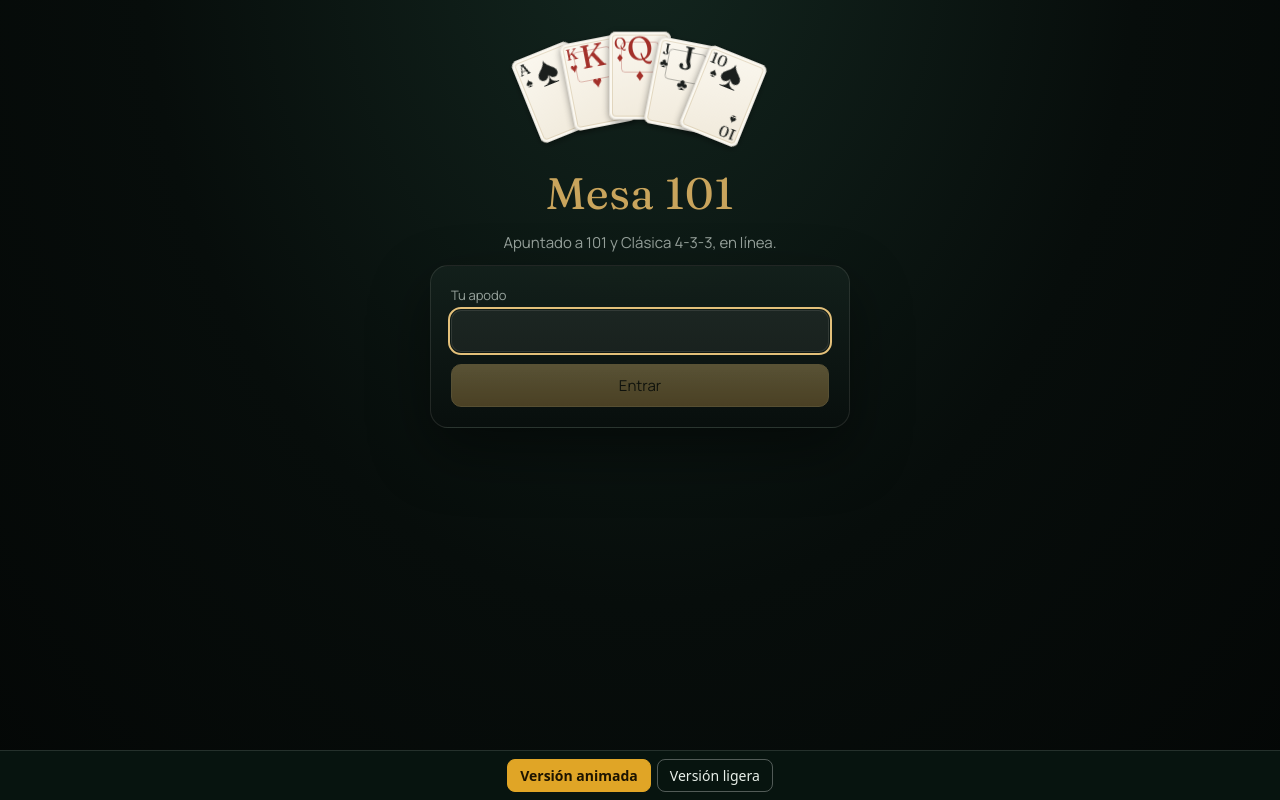
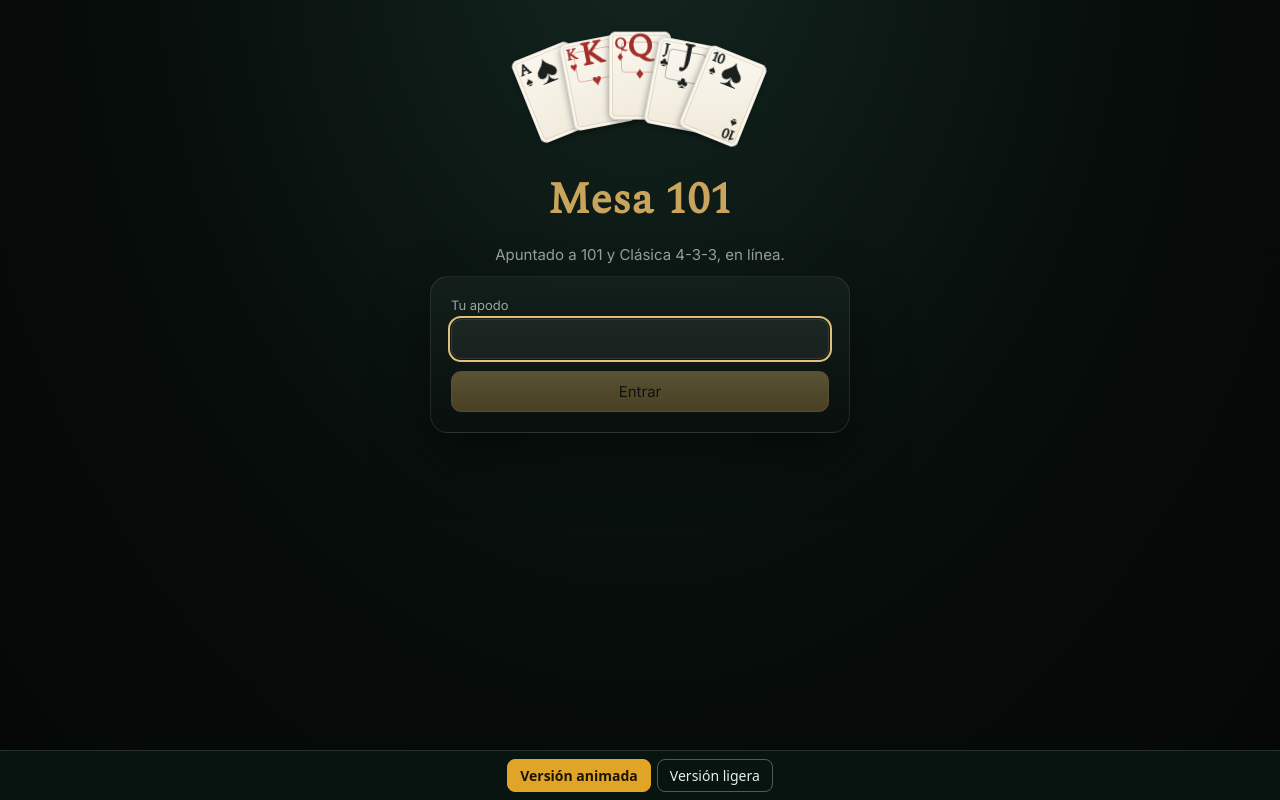
Before and after one commit to Jtoscanoa/Entrega-3-FAS, a React (Vite) app in the folder frontend/: page / in a window 1280 px wide. Both pictures are taken after a click on the button "Versión animada". Built offline with nearby package versions, Linux system fonts and the light colour scheme.

Commit message:
SPA animada: tipografia Spectral e Inter con cifras tabulares

```diff
--- a/frontend/package.json
+++ b/frontend/package.json
@@ -10,8 +10,8 @@
     "fitness": "depcruise src --config .dependency-cruiser.cjs"
   },
   "dependencies": {
-    "@fontsource/fraunces": "^5.3.0",
-    "@fontsource/manrope": "^5.3.0",
+    "@fontsource/inter": "^5.3.0",
+    "@fontsource/spectral": "^5.3.0",
     "@stomp/stompjs": "^7.0.0",
     "motion": "^14.14.0",
     "react": "^18.3.1",
--- a/frontend/src/presentacion/animada/animada.css
+++ b/frontend/src/presentacion/animada/animada.css
@@ -4,10 +4,12 @@
 .a-raiz {
   --a-tinta: #e9e4d8; --a-tenue: #98a39d; --a-borde: rgba(233, 228, 216, .11);
   --a-laton: #c9a45c; --a-turno: #e3c07a; --a-urgente: #d0564e; --a-rojo-carta: #a3302a; --a-negro-carta: #1b1f1d;
+  --a-serif: 'Spectral', Georgia, serif;
+  --a-sans: 'Inter', system-ui, -apple-system, 'Segoe UI', sans-serif;
   --cw: 66px;
   min-height: 100vh; margin-bottom: -56px; padding-bottom: 56px; color: var(--a-tinta);
   background: radial-gradient(ellipse at 50% -10%, #13261f 0%, #070d0b 55%, #040706 100%);
-  font-family: 'Manrope', system-ui, -apple-system, 'Segoe UI', sans-serif; font-size: 15px;
+  font-family: var(--a-sans); font-size: 15px;
   -webkit-font-smoothing: antialiased;
 }
 .a-raiz h1, .a-raiz h2, .a-raiz p { margin: 0; }
@@ -53,12 +55,13 @@
   position: absolute; inset: 0; border-radius: 7px; overflow: hidden; color: var(--a-negro-carta);
   background: linear-gradient(160deg, #fbf8f0 0%, #f0e9da 100%);
   box-shadow: inset 0 0 0 1px rgba(0, 0, 0, .1), inset 0 0 0 3px #fbf8f0, inset 0 0 0 4px rgba(160, 128, 64, .22);
-  font-family: 'Fraunces', Georgia, serif;
+  font-family: var(--a-serif);
 }
 .a-cara.roja { color: var(--a-rojo-carta); }
-.a-esquina { position: absolute; display: flex; flex-direction: column; align-items: center; line-height: .95; font-size: calc(var(--cw) * .25); }
-.a-esquina b { font-weight: 700; }
-.a-esquina i { font-style: normal; font-size: .82em; }
+.a-esquina { position: absolute; display: flex; flex-direction: column; align-items: center; line-height: .92; font-size: calc(var(--cw) * .255); }
+.a-esquina b { font-weight: 700; font-variant-numeric: lining-nums tabular-nums; }
+.a-esquina.doble b { font-size: .92em; letter-spacing: -.06em; }
+.a-esquina i { font-style: normal; font-size: .8em; }
 .a-esquina.arriba { top: 6%; left: 8%; }
 .a-esquina.abajo { bottom: 6%; right: 8%; transform: rotate(180deg); }
 .a-centro { position: absolute; inset: 0; display: grid; place-items: center; font-size: calc(var(--cw) * .56); line-height: 1; }
@@ -73,11 +76,11 @@
               linear-gradient(160deg, #1e3e34, #0e211b);
   box-shadow: inset 0 0 0 3px #0e211b, inset 0 0 0 4px rgba(201, 164, 92, .5);
 }
-.a-dorso span { font-family: 'Fraunces', Georgia, serif; font-weight: 700; font-size: calc(var(--cw) * .2); color: var(--a-laton); letter-spacing: .05em; padding: 2px 4px; background: #0e211b; border-radius: 3px; }
+.a-dorso span { font-family: var(--a-serif); font-weight: 700; font-variant-numeric: lining-nums tabular-nums; font-size: calc(var(--cw) * .2); color: var(--a-laton); letter-spacing: .05em; padding: 2px 4px; background: #0e211b; border-radius: 3px; }
 
 /* Encabezado */
 .a-encabezado { display: flex; align-items: center; gap: 12px; flex-wrap: wrap; padding: 10px 18px; border-bottom: 1px solid var(--a-borde); background: rgba(4, 8, 7, .6); }
-.a-marca { font-family: 'Fraunces', Georgia, serif; font-weight: 700; font-size: 20px; color: var(--a-laton); letter-spacing: .02em; }
+.a-marca { font-family: var(--a-serif); font-weight: 700; font-size: 20px; color: var(--a-laton); letter-spacing: .02em; }
 .a-info { flex: 1; color: var(--a-tenue); font-size: 14px; }
 .a-info b { color: var(--a-tinta); letter-spacing: .08em; }
 .a-conexion { display: inline-flex; align-items: center; gap: 7px; font-size: 12.5px; padding: 4px 10px; border-radius: 999px; border: 1px solid var(--a-borde); }
@@ -131,7 +134,7 @@
 }
 .a-asiento-texto { display: flex; flex-direction: column; line-height: 1.15; }
 .a-asiento-nombre { font-weight: 600; font-size: 14px; }
-.a-asiento-puntos b { font-family: 'Fraunces', Georgia, serif; font-size: 18px; color: var(--a-turno); display: inline-block; }
+.a-asiento-puntos b { font-family: var(--a-serif); font-size: 18px; font-variant-numeric: lining-nums tabular-nums; color: var(--a-turno); display: inline-block; }
 .a-asiento-puntos small { color: var(--a-tenue); font-size: 12px; }
 .a-etiqueta { font-size: 10.5px; text-transform: uppercase; letter-spacing: .1em; color: #d66a61; }
 .a-dorsos { position: relative; width: 34px; height: 30px; --cw: 20px; }
@@ -190,7 +193,7 @@
   background: var(--a-laton); transform-origin: 50% 34px; transition: opacity .45s ease;
 }
 .a-reloj-anillo.urgente span { background: var(--a-urgente); box-shadow: 0 0 6px rgba(208, 86, 78, .6); }
-.a-reloj-num { position: relative; font-family: 'Fraunces', Georgia, serif; font-size: 22px; font-variant-numeric: tabular-nums; }
+.a-reloj-num { position: relative; font-family: var(--a-serif); font-size: 22px; font-variant-numeric: lining-nums tabular-nums; }
 .a-reloj.mio .a-reloj-num { color: var(--a-turno); }
 
 .a-instruccion { position: relative; z-index: 1; text-align: center; font-size: 15px; }
@@ -198,14 +201,14 @@
 .a-toast-turno {
   position: absolute; z-index: 5; left: 0; right: 0; bottom: 20%; width: max-content; margin: 0 auto; pointer-events: none;
   padding: 8px 20px; border-radius: 999px; background: rgba(6, 12, 10, .88); border: 1px solid rgba(227, 192, 122, .6);
-  color: var(--a-turno); font-family: 'Fraunces', Georgia, serif; font-size: 19px; box-shadow: 0 10px 30px rgba(0, 0, 0, .5);
+  color: var(--a-turno); font-family: var(--a-serif); font-size: 19px; box-shadow: 0 10px 30px rgba(0, 0, 0, .5);
 }
 .a-cartel-ronda {
   position: absolute; z-index: 5; inset: 0; display: grid; place-items: center; pointer-events: none;
 }
 .a-cartel-ronda span {
   padding: 7px 22px; border-radius: 999px; background: rgba(6, 12, 10, .88); border: 1px solid rgba(201, 164, 92, .45);
-  color: var(--a-laton); font-family: 'Fraunces', Georgia, serif; font-weight: 700; font-size: 18px; letter-spacing: .08em;
+  color: var(--a-laton); font-family: var(--a-serif); font-weight: 700; font-size: 18px; letter-spacing: .08em;
   text-transform: uppercase; box-shadow: 0 10px 30px rgba(0, 0, 0, .48);
 }
 
@@ -217,8 +220,8 @@
 /* Mano en abanico */
 .a-zona-mano { margin-top: 12px; padding: 12px 14px 14px; border-radius: 20px; border: 1px solid var(--a-borde); background: linear-gradient(180deg, rgba(14, 24, 20, .92), rgba(7, 13, 11, .92)); }
 .a-mano-cabecera { display: flex; justify-content: space-between; align-items: center; gap: 8px; flex-wrap: wrap; }
-.a-mano-cabecera h2 { font-family: 'Fraunces', Georgia, serif; font-weight: 600; font-size: 18px; }
-.a-contador { position: relative; display: inline-flex; align-items: center; justify-content: center; overflow: hidden; font-family: 'Manrope', sans-serif; font-size: 12px; font-weight: 700; margin-left: 6px; padding: 2px 8px; border-radius: 999px; background: rgba(201, 164, 92, .16); color: var(--a-laton); vertical-align: middle; }
+.a-mano-cabecera h2 { font-family: var(--a-serif); font-weight: 600; font-size: 18px; }
+.a-contador { position: relative; display: inline-flex; align-items: center; justify-content: center; overflow: hidden; font-family: var(--a-sans); font-variant-numeric: lining-nums tabular-nums; font-size: 12px; font-weight: 700; margin-left: 6px; padding: 2px 8px; border-radius: 999px; background: rgba(201, 164, 92, .16); color: var(--a-laton); vertical-align: middle; }
 .a-contador-brillo { position: absolute; inset: 0; border-radius: inherit; background: rgba(255, 244, 214, .7); pointer-events: none; }
 .a-fila { display: flex; gap: 8px; flex-wrap: wrap; }
 .a-mano-marco { position: relative; }
@@ -248,13 +251,13 @@
 
 /* Lateral */
 .a-lateral { align-self: start; padding: 14px 16px; border-radius: 18px; border: 1px solid var(--a-borde); background: rgba(10, 18, 15, .78); font-size: 14px; }
-.a-lateral h2 { font-family: 'Fraunces', Georgia, serif; font-weight: 600; font-size: 16px; color: var(--a-laton); margin-bottom: 8px; }
+.a-lateral h2 { font-family: var(--a-serif); font-weight: 600; font-size: 16px; color: var(--a-laton); margin-bottom: 8px; }
 .a-bitacora { list-style: none; margin: 0; padding: 0; display: flex; flex-direction: column; gap: 6px; }
 .a-bitacora li { padding-left: 10px; border-left: 2px solid rgba(201, 164, 92, .3); }
 .a-historial { margin-top: 14px; }
 .a-historial summary { cursor: pointer; color: var(--a-laton); }
 .a-historial table { width: 100%; border-collapse: collapse; font-size: 13px; margin-top: 8px; }
-.a-historial th, .a-historial td { padding: 4px; text-align: center; border-bottom: 1px solid var(--a-borde); }
+.a-historial th, .a-historial td { padding: 4px; text-align: center; border-bottom: 1px solid var(--a-borde); font-variant-numeric: lining-nums tabular-nums; }
 
 /* Vuelos y partículas */
 .a-vuelos { position: fixed; inset: 0; z-index: 40; pointer-events: none; }
@@ -274,7 +277,7 @@
   padding: 22px 22px 18px; border-radius: 20px; border: 1px solid rgba(201, 164, 92, .3);
   background: linear-gradient(180deg, #15231e, #0b1411); box-shadow: 0 30px 80px rgba(0, 0, 0, .6);
 }
-.a-panel h2 { font-family: 'Fraunces', Georgia, serif; font-weight: 600; font-size: 26px; margin: 2px 0; }
+.a-panel h2 { font-family: var(--a-serif); font-weight: 600; font-size: 26px; margin: 2px 0; }
 .a-filete { display: block; margin: 0 auto 10px; color: var(--a-laton); transform-origin: 50% 50%; }
 .a-sobretitulo { font-size: 11px; letter-spacing: .16em; text-transform: uppercase; color: var(--a-laton); }
 .a-panel .a-boton.principal { width: 100%; margin-top: 14px; }
@@ -287,7 +290,7 @@
 .a-liq-nombre { font-weight: 600; }
 .a-liq-nombre small { margin-left: 6px; font-size: 10.5px; letter-spacing: .1em; text-transform: uppercase; color: var(--a-laton); }
 .a-liq-ronda, .a-liq-total { text-align: right; }
-.a-num { font-family: 'Fraunces', Georgia, serif; font-size: 20px; font-variant-numeric: tabular-nums; }
+.a-num { font-family: var(--a-serif); font-size: 20px; font-variant-numeric: lining-nums tabular-nums; }
 .a-liq-total .a-num { color: var(--a-turno); }
 .a-barra { position: relative; grid-column: 2 / 5; height: 6px; border-radius: 3px; overflow: hidden; background: rgba(255, 255, 255, .07); }
 .a-barra-relleno { position: absolute; inset: 0; transform-origin: 0 50%; border-radius: 3px; background: linear-gradient(90deg, #6f9c82, #c9a45c); }
@@ -303,7 +306,7 @@
 .a-bloque {
   width: 100%; display: grid; place-items: center; transform-origin: 50% 100%; border-radius: 8px 8px 2px 2px;
   border: 1px solid rgba(201, 164, 92, .35); background: linear-gradient(180deg, rgba(201, 164, 92, .3), rgba(201, 164, 92, .06));
-  font-family: 'Fraunces', Georgia, serif; font-size: 26px; color: var(--a-laton);
+  font-family: var(--a-serif); font-variant-numeric: lining-nums tabular-nums; font-size: 26px; color: var(--a-laton);
 }
 .a-escalon.p1 .a-bloque { height: 96px; background: linear-gradient(180deg, rgba(201, 164, 92, .55), rgba(201, 164, 92, .1)); }
 .a-escalon.p2 .a-bloque { height: 66px; }
@@ -354,7 +357,7 @@
 .a-previas { display: grid; place-items: start center; padding: 28px 16px 90px; }
 .a-pantalla { width: min(420px, 100%); display: flex; flex-direction: column; align-items: center; gap: 12px; }
 .a-pantalla.ancha { width: min(620px, 100%); }
-.a-titulo { font-family: 'Fraunces', Georgia, serif; font-weight: 700; font-size: 44px; color: var(--a-laton); letter-spacing: .01em; }
+.a-titulo { font-family: var(--a-serif); font-weight: 700; font-size: 44px; color: var(--a-laton); letter-spacing: .01em; }
 .a-titulo.pequeno { font-size: 34px; color: var(--a-tinta); }
 .a-lema { margin-top: -6px; }
 .a-centrado { text-align: center; }
@@ -374,8 +377,8 @@
 .a-abanico-carta { position: absolute; left: calc(50% - 31px); top: 0; transform-origin: 50% 120%; }
 .a-codigo { display: flex; gap: 6px; }
 .a-codigo span { display: grid; place-items: center; width: 44px; height: 54px; border-radius: 10px; border: 1px solid rgba(201, 164, 92, .4);
-  background: rgba(201, 164, 92, .08); font-family: 'Fraunces', Georgia, serif; font-weight: 700; font-size: 28px; color: var(--a-turno); }
-.a-subtitulo { font-family: 'Fraunces', Georgia, serif; font-weight: 600; font-size: 17px; }
+  background: rgba(201, 164, 92, .08); font-family: var(--a-serif); font-variant-numeric: lining-nums tabular-nums; font-weight: 700; font-size: 28px; color: var(--a-turno); }
+.a-subtitulo { font-family: var(--a-serif); font-weight: 600; font-size: 17px; }
 .a-jugadores { list-style: none; margin: 0; padding: 0; display: flex; flex-direction: column; gap: 6px; }
 .a-jugadores li { display: flex; align-items: center; gap: 10px; padding: 6px 8px; border-radius: 12px; background: rgba(255, 255, 255, .03); }
 .a-insignia { font-size: 10.5px; letter-spacing: .1em; text-transform: uppercase; color: var(--a-laton); border: 1px solid rgba(201, 164, 92, .35); padding: 1px 7px; border-radius: 999px; }
@@ -384,7 +387,7 @@
 .a-modalidades { display: grid; grid-template-columns: 1fr 1fr; gap: 10px; }
 .a-modalidad { position: relative; display: flex; flex-direction: column; gap: 6px; text-align: left; padding: 14px; border-radius: 14px; cursor: pointer;
   border: 1px solid var(--a-borde); background: rgba(255, 255, 255, .03); }
-.a-modalidad strong { font-family: 'Fraunces', Georgia, serif; font-weight: 600; font-size: 16px; position: relative; }
+.a-modalidad strong { font-family: var(--a-serif); font-weight: 600; font-size: 16px; position: relative; }
 .a-modalidad span { font-size: 12.5px; color: var(--a-tenue); position: relative; }
 .a-modalidad .a-modalidad-marco { position: absolute; inset: -1px; border-radius: 14px; border: 1.5px solid var(--a-turno); background: rgba(201, 164, 92, .08);
   box-shadow: 0 0 24px rgba(227, 192, 122, .15); }
--- a/frontend/src/presentacion/animada/comun.tsx
+++ b/frontend/src/presentacion/animada/comun.tsx
@@ -18,13 +18,14 @@ export function CaraCarta({ codigo }: { codigo: string }) {
   const c = infoCarta(codigo);
   const figura = ['J', 'Q', 'K'].includes(c.valor);
   const comodin = codigo === '*';
+  const doble = c.valor.length > 1;
   return (
     <div className={['a-cara', c.roja ? 'roja' : '', figura ? 'figura' : ''].join(' ')}>
-      <span className="a-esquina arriba"><b>{c.valor}</b><i>{c.simbolo}</i></span>
+      <span className={['a-esquina arriba', doble ? 'doble' : ''].join(' ')}><b>{c.valor}</b><i>{c.simbolo}</i></span>
       <span className="a-centro" aria-hidden="true">
         {comodin ? '★' : figura ? <><em>{c.valor}</em><small>{c.simbolo}</small></> : c.simbolo}
       </span>
-      <span className="a-esquina abajo"><b>{c.valor}</b><i>{c.simbolo}</i></span>
+      <span className={['a-esquina abajo', doble ? 'doble' : ''].join(' ')}><b>{c.valor}</b><i>{c.simbolo}</i></span>
     </div>
   );
 }
```
Also changed, not shown: frontend/src/presentacion/animada/tema.ts (+5 -5 lines), 1 other file (tests, documents, lock files or other folders).
